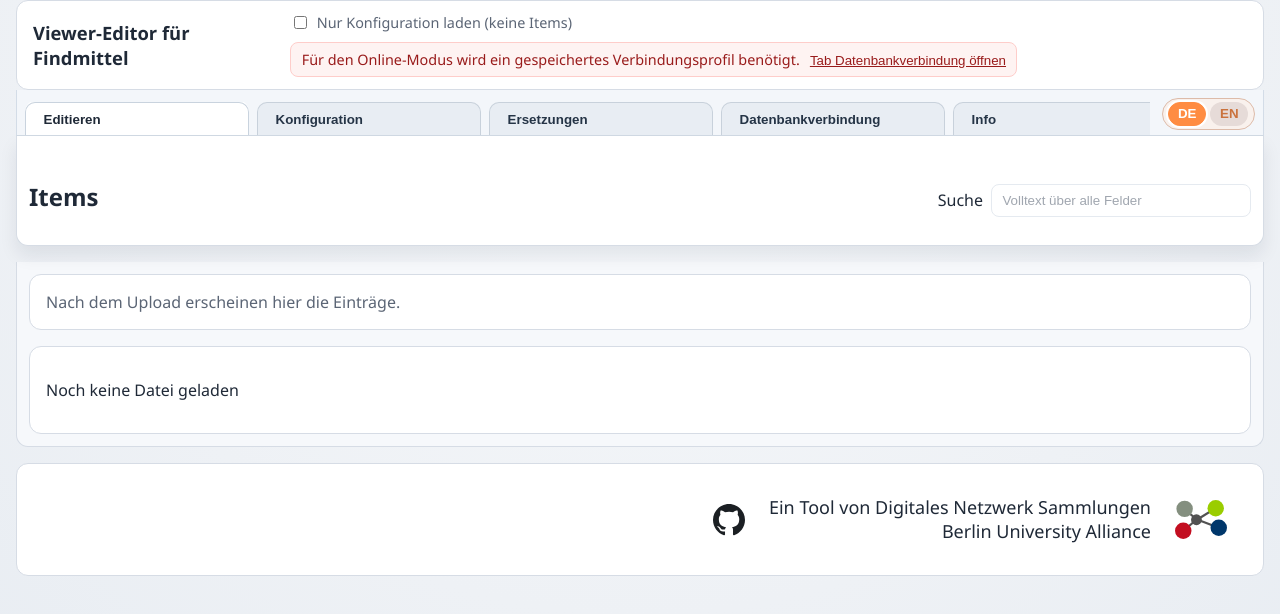
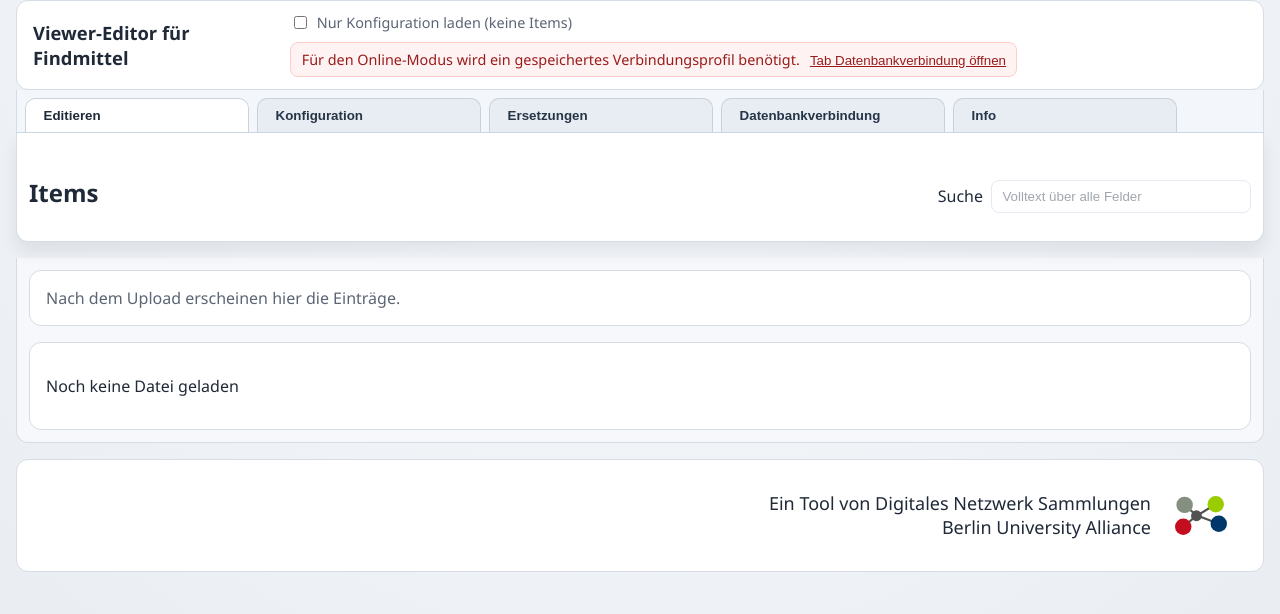
Before and after one commit to bua-dns/viewer-editor-minimal, a Vue app: page / in a window 1280 px wide. Shown: the top 614 px of the page. Built offline with nearby package versions, Linux system fonts and the light colour scheme.

Commit message:
language mode and customizable github repo

```diff
--- a/config/app.config.js
+++ b/config/app.config.js
@@ -4,7 +4,9 @@ import wording from './wording.json'
 
 const appConfig = {
   language: 'de',
+  languageMode: 'single', // 'single' or 'multi'
   wording,
+  githubRepo: '', // optional; if empty, GitHub icon is hidden
   primaryColor: '#1f7a8c',
   connectionMode: 'online', // 'online', 'offline' or 'switchable',
   dataInspectionMode: true, // true or false
--- a/src/App.vue
+++ b/src/App.vue
@@ -47,7 +47,7 @@ const {
   createEditedFileName,
 } = useDataTransferStore()
 
-const { primaryColor, dataInspectionMode, language, setLanguage, t, setOnlineWording, clearOnlineWording } =
+const { primaryColor, dataInspectionMode, showLanguageSwitch, language, setLanguage, t, setOnlineWording, clearOnlineWording } =
   useAppConfigStore()
 const { connectionProfile, loadConnectionProfileFromStorage } = useConnectionProfileStore()
 const { appMode, onlineConfigOnly, loadAppModeFromStorage, loadOnlineConfigOnlyFromStorage } = useOnlineModeStore()
@@ -1040,7 +1040,7 @@ watch(
             {{ t('tabInfo', 'Info') }}
           </button>
         </nav>
-        <div class="language-switch" :aria-label="t('languageSwitchAria', 'Sprache waehlen')">
+        <div v-if="showLanguageSwitch" class="language-switch" :aria-label="t('languageSwitchAria', 'Sprache waehlen')">
           <button type="button" class="lang-btn" :class="{ active: language === 'de' }" @click="setLanguage('de')">
             {{ t('languageButtonDe', 'DE') }}
           </button>
--- a/src/components/footer/Identity.vue
+++ b/src/components/footer/Identity.vue
@@ -3,14 +3,15 @@ import githubLogo from '../../assets/logos/Octicons-mark-github.svg'
 import buaLogo from '../../assets/logos/dns-v1.svg'
 import { useAppConfigStore } from '../../stores/useAppConfigStore'
 
-const { t } = useAppConfigStore()
+const { t, githubRepoUrl } = useAppConfigStore()
 </script>
 
 <template>
   <div class="footer-identity">
     <a
+      v-if="githubRepoUrl"
       class="identity-link"
-      href="https://github.com/bua-dns/viewer-editor-minimal/"
+      :href="githubRepoUrl"
       target="_blank"
       rel="noopener noreferrer"
       :aria-label="t('footerGithubAria', 'GitHub repository')"
--- a/src/stores/useAppConfigStore.js
+++ b/src/stores/useAppConfigStore.js
@@ -3,6 +3,20 @@ import appConfig from '../../config/app.config'
 
 const language = ref(appConfig.language || 'de')
 const onlineWording = ref({})
+
+function normalizeLanguageMode(value) {
+  const normalized = String(value || '')
+    .trim()
+    .toLowerCase()
+  return normalized === 'single' ? 'single' : 'multi'
+}
+
+function normalizeGithubRepoUrl(value) {
+  return String(value || '').trim()
+}
+
+const languageMode = normalizeLanguageMode(appConfig.languageMode)
+const githubRepoUrl = normalizeGithubRepoUrl(appConfig.githubRepo)
 
 function isPlainObject(value) {
   return value !== null && typeof value === 'object' && !Array.isArray(value)
@@ -85,6 +99,9 @@ export function useAppConfigStore() {
   return {
     primaryColor: appConfig.primaryColor,
     dataInspectionMode: Boolean(appConfig.dataInspectionMode),
+    languageMode,
+    showLanguageSwitch: languageMode === 'multi',
+    githubRepoUrl,
     language,
     supportedLanguages,
     setLanguage,
```
